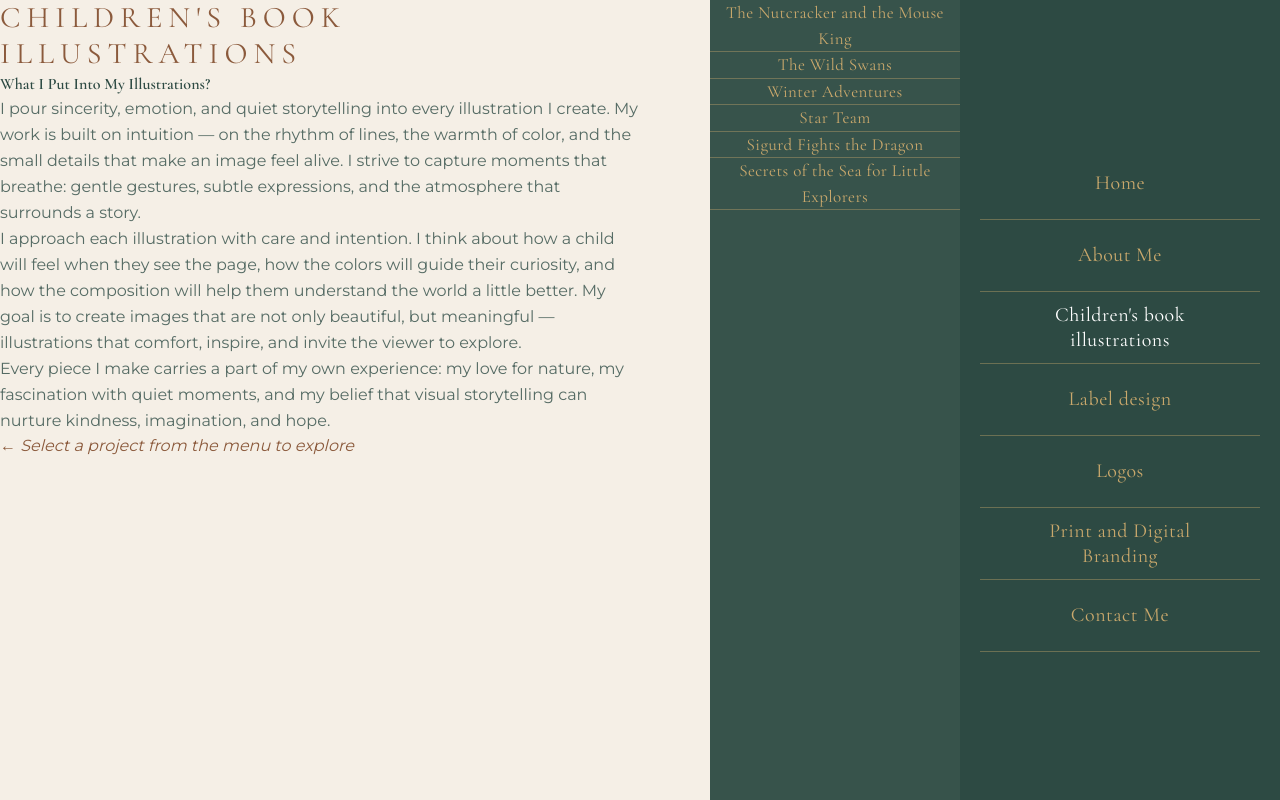
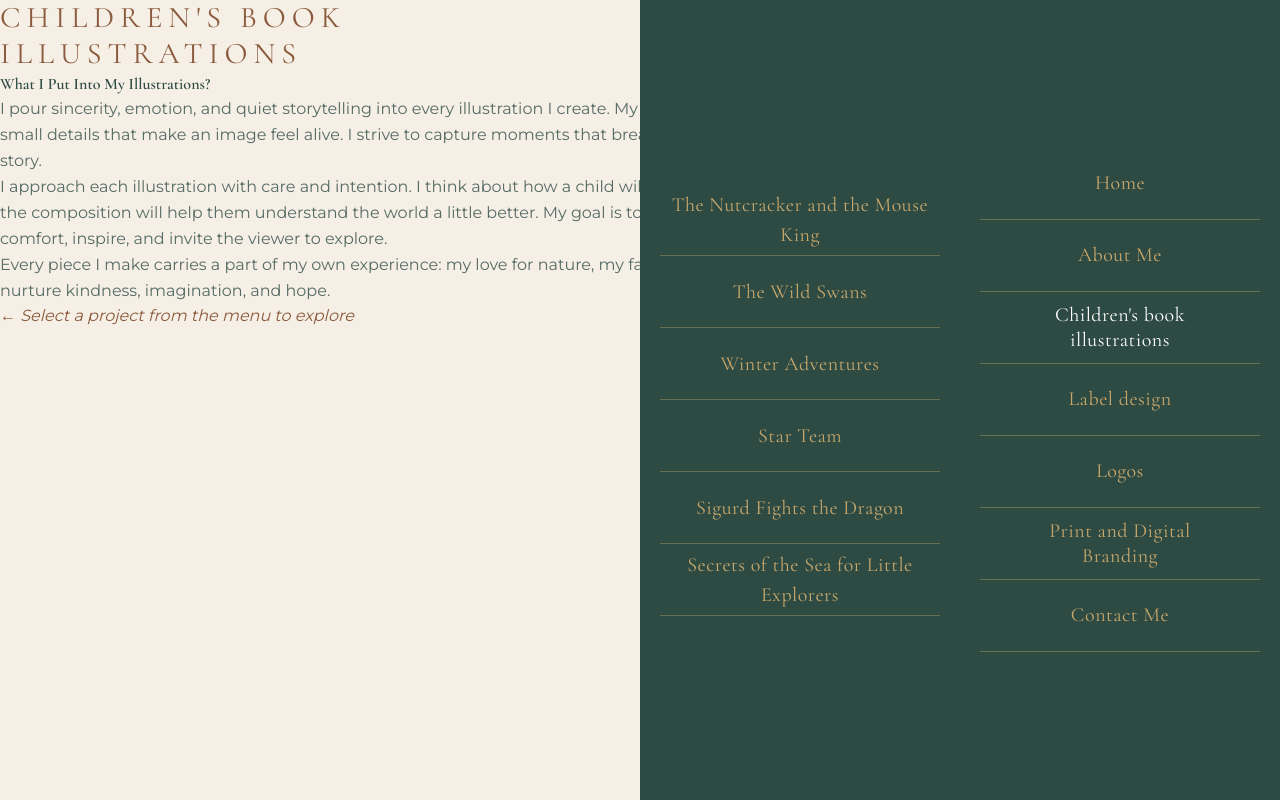
Before and after one commit to VadymMak/k-portfolio, a React (Vite) app: page /childrens-books in a window 1280 px wide. Built offline with nearby package versions, Linux system fonts and the light colour scheme.

Commit message:
fix: change arrangement submenu

```diff
--- a/src/components/ChildrensBooksLayout.jsx
+++ b/src/components/ChildrensBooksLayout.jsx
@@ -13,27 +13,21 @@ const bookProjects = [
 const ChildrensBooksLayout = () => {
   return (
     <div className="min-h-screen">
-      {/* Content Area */}
-      <div className="w-full lg:w-[50%] bg-[#F5EFE6] min-h-screen pb-48 lg:pb-0">
+      {/* Content Area - with padding for mobile bottom menu */}
+      <div className="w-full bg-[#F5EFE6] min-h-screen pb-24 lg:pb-0">
         <Outlet />
       </div>
 
-      {/* Sticky Submenu - Fixed bottom on mobile, Fixed right on desktop */}
-      <div
-        className="
-          fixed bottom-0 left-0 right-0 z-30
-          lg:right-[320px] lg:left-auto lg:top-0 lg:bottom-0 lg:w-[250px]
-          overflow-x-auto lg:overflow-y-auto
-        "
+      {/* Mobile: Fixed bottom horizontal submenu */}
+      <nav
+        className="lg:hidden fixed bottom-0 left-0 right-0 z-30 overflow-x-auto"
         style={{
           backgroundColor: "rgba(45, 74, 67, 0.95)",
           backdropFilter: "blur(10px)",
           WebkitBackdropFilter: "blur(10px)",
         }}
       >
-        {/* Mobile: Horizontal scroll */}
-        <nav className="lg:hidden">
-          <ul className="flex whitespace-nowrap px-4 py-3">
+        <ul className="flex whitespace-nowrap px-2 py-3">
           {bookProjects.map((project, index) => (
             <motion.li
               key={project.id}
@@ -45,10 +39,10 @@ const ChildrensBooksLayout = () => {
               <NavLink
                 to={`/childrens-books/${project.id}`}
                 className={({ isActive }) =>
-                    `block px-4 py-2 mx-1 rounded-full text-sm transition-all duration-300 ${
+                  `block px-3 py-2 mx-1 rounded-full text-xs transition-all duration-300 ${
                     isActive
                       ? "bg-[#C9A86C] text-[#2D4A43]"
-                        : "text-[#C9A86C] hover:text-white border border-[#C9A86C]/50"
+                      : "text-[#C9A86C] border border-[#C9A86C]/50"
                   }`
                 }
                 style={{
@@ -56,8 +50,8 @@ const ChildrensBooksLayout = () => {
                   fontWeight: 500,
                 }}
               >
-                  {project.title.length > 20
-                    ? project.title.substring(0, 20) + "..."
+                {project.title.length > 15
+                  ? project.title.substring(0, 15) + "..."
                   : project.title}
               </NavLink>
             </motion.li>
@@ -65,29 +59,26 @@ const ChildrensBooksLayout = () => {
         </ul>
       </nav>
 
-        {/* Desktop: Vertical list */}
-        <nav className="hidden lg:block">
-          <div className="p-6 lg:p-8 flex flex-col justify-center min-h-full">
-            <ul>
+      {/* Desktop: Fixed right submenu - SAME SIZE as main menu (320px) */}
+      <nav className="hidden lg:flex fixed right-[320px] top-0 h-screen w-[320px] bg-[#2D4A43] flex-col items-center justify-center px-8">
+        <ul className="w-full max-w-[280px]">
           {bookProjects.map((project, index) => (
             <motion.li
               key={project.id}
-                  initial={{ opacity: 0, y: 10 }}
-                  animate={{ opacity: 1, y: 0 }}
+              initial={{ opacity: 0, x: 20 }}
+              animate={{ opacity: 1, x: 0 }}
               transition={{ delay: index * 0.05 }}
             >
               <NavLink
                 to={`/childrens-books/${project.id}`}
                 className={({ isActive }) =>
-                      `block py-5 text-center border-b border-[#C9A86C]/40 transition-all duration-300 ${
-                        isActive
-                          ? "text-white"
-                          : "text-[#C9A86C] hover:text-white"
+                  `block h-[72px] flex items-center justify-center text-center border-b border-[#C9A86C]/40 transition-colors duration-300 ${
+                    isActive ? "text-white" : "text-[#C9A86C] hover:text-white"
                   }`
                 }
               >
                 <span
-                      className="text-[17px] tracking-wide"
+                  className="text-[20px] tracking-wide"
                   style={{
                     fontFamily: "'Cormorant Garamond', serif",
                     fontWeight: 400,
@@ -99,12 +90,7 @@ const ChildrensBooksLayout = () => {
             </motion.li>
           ))}
         </ul>
-          </div>
       </nav>
-      </div>
-
-      {/* Spacer for desktop main menu */}
-      <div className="hidden lg:block lg:w-[320px]" />
     </div>
   );
 };
```
Lines whose indentation alone changed are shown as unchanged.
